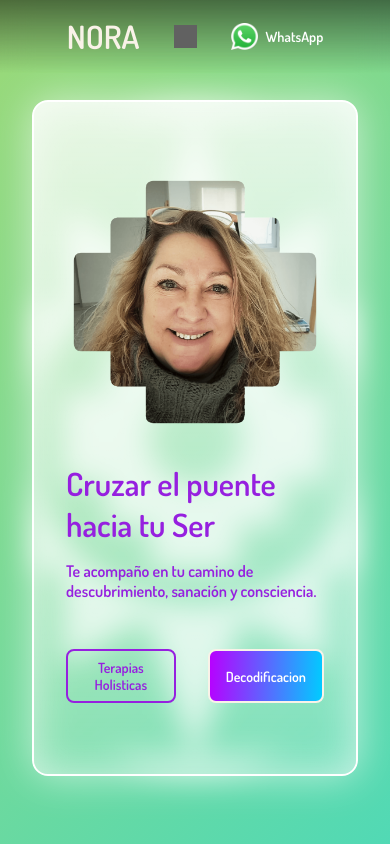
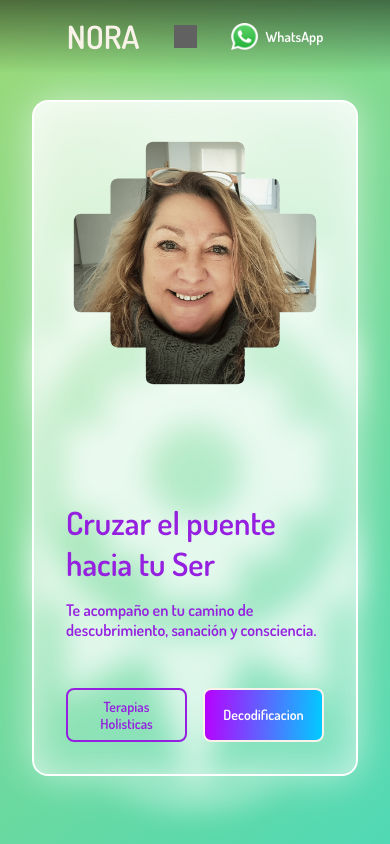
Before and after one commit to LeandroOnline/nora, a Next.js app: page / in a window 390 px wide. Shown: the top 844 px of the page. Built offline with nearby package versions, Linux system fonts and the light colour scheme; grey boxes are pictures that could not be loaded.

Commit message:
fix: space between

```diff
--- a/app/Components/Header.module.css
+++ b/app/Components/Header.module.css
@@ -65,4 +65,7 @@
   .noraImg{
     width: 100%;
   }
+  .container{
+    justify-content: space-between;
+  }
 }
--- a/app/globals.css
+++ b/app/globals.css
@@ -238,4 +238,7 @@
 }
 
 @media only screen and (max-width: 480px) {
+  .buttons {
+    gap: 16px;
+  }
 }
```
